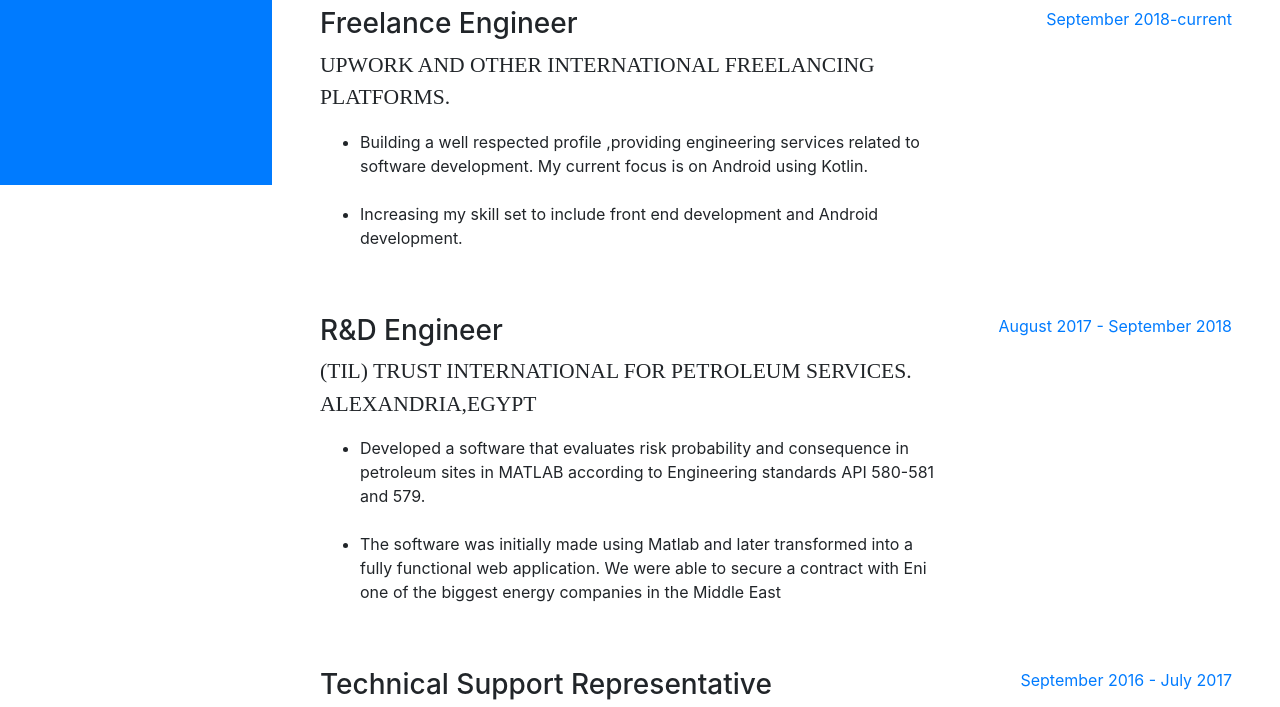
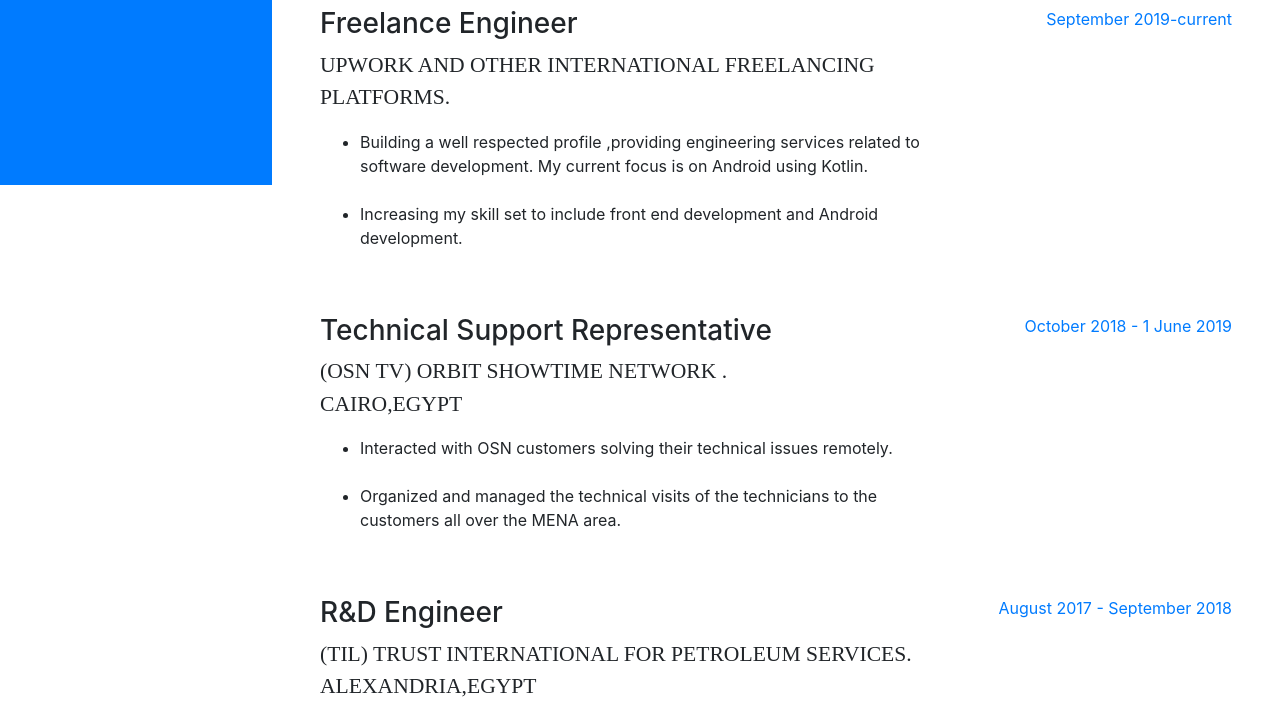
Before and after one commit to Emad-eldin-Teama/emad-eldin-teama.github.io, a website with bundled scripts: page index.html in a window 1280 px wide. Shown: the part 615-1322 px from the top of the page. Built offline with nearby package versions, Linux system fonts and the light colour scheme; a web font is replaced by a local one.

Commit message:
Add files via upload
2nd commit, added missing work time i did in osn

```diff
--- a/index.html
+++ b/index.html
@@ -113,8 +113,29 @@
               </p>
                </div>
                <div class="resume-date text-md-right">
-                <span class="text-primary">September 2018-current</span>
+                <span class="text-primary">September 2019-current</span>
               </div>
+              </div>
+              <div class="resume-item d-flex flex-column flex-md-row mb-5">
+                <div class="resume-content mr-auto">
+                  <h3 class="text-capitalize">Technical support representative </h3>
+                  <div class="subheading mb-3"> (OSN TV) Orbit Showtime Network .
+                    <br>Cairo,Egypt</div>
+                  <p> <ul>
+
+                  <li>Interacted with OSN customers solving their technical issues remotely.</li>
+                      <br>
+                   <li>Organized and managed the technical visits of the technicians to the
+                      customers all over the MENA area.</li>
+                  </ul>
+                  </p>
+
+                </div>
+                <div class="resume-date text-md-right">
+                  <span class="text-primary">October 2018 - 1 June 2019
+
+                  </span>
+                </div>
               </div>
 
           <div class="resume-item d-flex flex-column flex-md-row mb-5">
```
